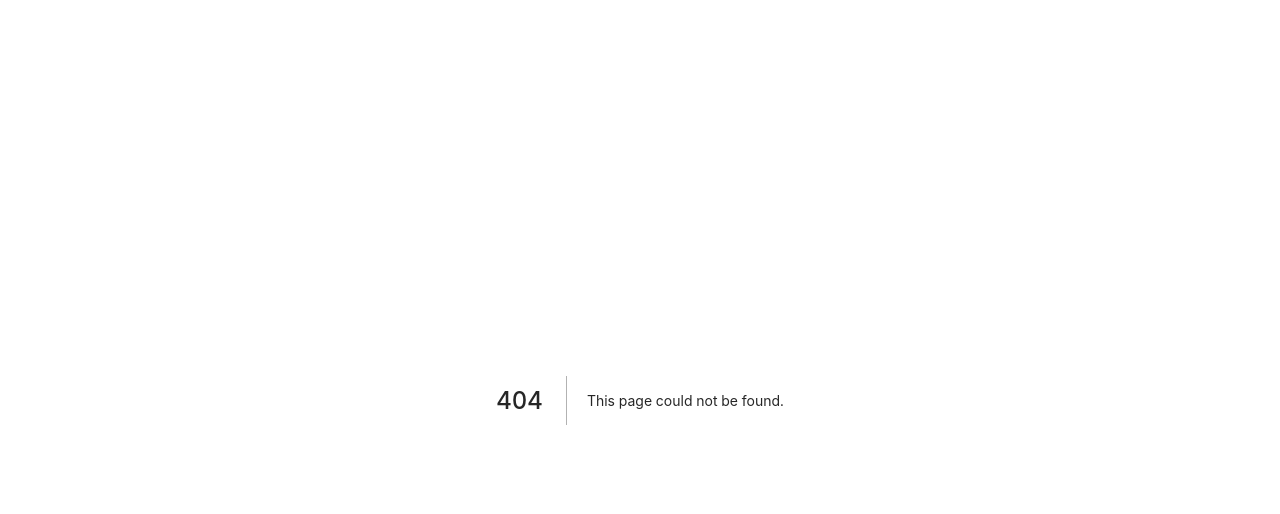
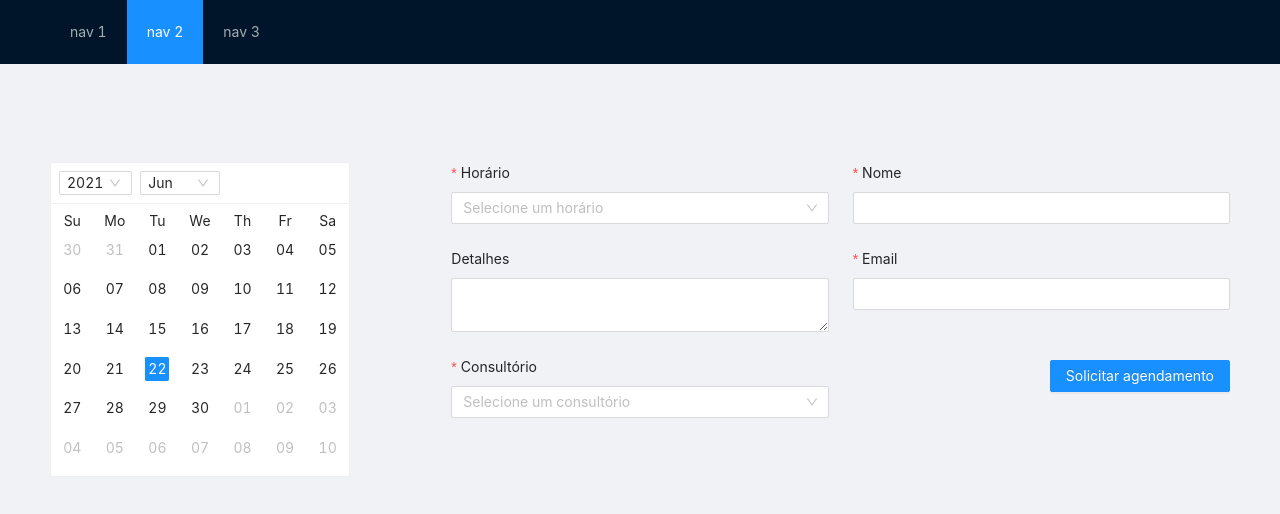
Before and after one commit to eulincon/sched, a Next.js app in the folder frontend/: page /agendar_consulta in a window 1280 px wide. Before the commit this address had no page. Shown: the top 514 px of the page. Built offline with nearby package versions, Linux system fonts and the light colour scheme.

Commit message:
Iniciando agendamento consulta

```diff
--- /dev/null
+++ b/frontend/src/components/LayoutHeader.tsx
@@ -0,0 +1,19 @@
+import Layout, { Content } from 'antd/lib/layout/layout'
+import React from 'react'
+import Header from '../components/Header'
+
+export default function LayoutHeader({ children }) {
+  return (
+    <Layout style={{ height: '100vh' }}>
+      <Header />
+      <Content
+        style={{
+          padding: '50px 50px',
+          marginTop: '3rem',
+        }}
+      >
+        {children}
+      </Content>
+    </Layout>
+  )
+}
--- a/frontend/src/pages/adm/agenda.tsx
+++ b/frontend/src/pages/adm/agenda.tsx
@@ -1,6 +1,6 @@
 import React from 'react'
 import ConsultasAgendadas from '../../components/ConsultasAgendadas'
-import MainLayout from '../../components/MainLayout'
+import LayoutMain from '../../components/LayoutMain'
 
 export default function Agenda() {
   // <MainLayout>
@@ -8,4 +8,4 @@ export default function Agenda() {
   // </MainLayout>
 }
 
-Agenda.getLayout = (page) => <MainLayout>{page}</MainLayout>
+Agenda.getLayout = (page) => <LayoutMain>{page}</LayoutMain>
--- a/frontend/src/pages/adm/consultorios.tsx
+++ b/frontend/src/pages/adm/consultorios.tsx
@@ -1,8 +1,8 @@
 import { GetServerSideProps } from 'next'
 import Error from 'next/error'
 import React from 'react'
+import LayoutMain from '../../components/LayoutMain'
 import ListConsultorios from '../../components/ListConsultórios'
-import MainLayout from '../../components/MainLayout'
 import api from '../../services/api'
 
 export default function Consultorios({ data, errorCode }) {
@@ -14,7 +14,7 @@ export default function Consultorios({ data, errorCode }) {
   // </MainLayout>
 }
 
-Consultorios.getLayout = (page) => <MainLayout>{page}</MainLayout>
+Consultorios.getLayout = (page) => <LayoutMain>{page}</LayoutMain>
 
 export const getServerSideProps: GetServerSideProps = async (context) => {
   try {
--- a/frontend/src/pages/adm/index.tsx
+++ b/frontend/src/pages/adm/index.tsx
@@ -1,5 +1,9 @@
 import React from 'react'
 
 export default function index() {
-  return <div>Teste</div>
+  return (
+    <>
+      <div>Teste</div>
+    </>
+  )
 }
--- a/frontend/src/pages/adm/secretarias.tsx
+++ b/frontend/src/pages/adm/secretarias.tsx
@@ -1,8 +1,8 @@
 import { GetServerSideProps } from 'next'
 import Error from 'next/error'
 import React from 'react'
+import LayoutMain from '../../components/LayoutMain'
 import ListSecretarias from '../../components/ListSecretarias'
-import MainLayout from '../../components/MainLayout'
 import api from '../../services/api'
 
 export default function Secretarias({ data, errorCode }) {
@@ -12,7 +12,7 @@ export default function Secretarias({ data, errorCode }) {
   return <ListSecretarias secretarias={data} />
 }
 
-Secretarias.getLayout = (page) => <MainLayout>{page}</MainLayout>
+Secretarias.getLayout = (page) => <LayoutMain>{page}</LayoutMain>
 
 export const getServerSideProps: GetServerSideProps = async (context) => {
   try {
--- /dev/null
+++ b/frontend/src/pages/agendar_consulta.tsx
@@ -0,0 +1,229 @@
+import { Button, Calendar, Col, Form, Input, Row, Select } from 'antd'
+import React, { useEffect, useState } from 'react'
+import styled from 'styled-components'
+import LayoutHeader from '../components/LayoutHeader'
+import ClinicModel from '../utils/ClinicModel'
+
+const { Option } = Select
+
+const CalendarStyled = styled(Calendar)`
+  width: 300px;
+  border: 1px solid #f0f0f0;
+  border-radius: 2px;
+`
+
+const layout = {
+  labelCol: { span: 16 },
+  wrapperCol: { span: 24 },
+}
+
+export default function AgendarConsulta() {
+  const [form] = Form.useForm()
+  const [clinics, setClinics] = useState<ClinicModel[]>([])
+  const [selectedClinic, setSelectedClinic] = useState('')
+
+  const getClinics = async () => {
+    // const { data } = await api.get('/consultorios')
+    const data = [
+      { id: 1, name: 'Consultório A', address: 'Rua X', active: true, key: 1 },
+      { id: 2, name: 'Consultório B', address: 'Rua Z', active: true, key: 2 },
+    ]
+    setClinics(data)
+  }
+
+  useEffect(() => {
+    getClinics()
+  }, [])
+
+  const onSelect = (value) => {
+    console.log(value.format('YYYY-MM-DD'))
+  }
+  function onPanelChange(value, mode) {
+    // console.log(value, mode)
+  }
+
+  const onFinish = (values: any) => {
+    console.log(values)
+  }
+
+  return (
+    <Form
+      layout="vertical"
+      // style={{ backgroundColor: 'grey' }}
+      form={form}
+      name="control-hooks"
+      onFinish={onFinish}
+    >
+      <Row gutter={24}>
+        <Col span={8}>
+          <Form.Item>
+            <div className="site-calendar-customize-header-wrapper">
+              <CalendarStyled
+                onSelect={(e) => onSelect(e)}
+                fullscreen={false}
+                headerRender={({ value, type, onChange, onTypeChange }) => {
+                  const start = 0
+                  const end = 12
+                  const monthOptions = []
+
+                  // const current = value.clone()
+                  // const localeData = value.localeData()
+                  const months = [
+                    'Jan',
+                    'Fev',
+                    'Mar',
+                    'Abr',
+                    'Mai',
+                    'Jun',
+                    'Jul',
+                    'Ago',
+                    'Set',
+                    'Out',
+                    'Nov',
+                    'Dez',
+                  ]
+                  // for (let i = 0; i < 12; i++) {
+                  //   current.month(i)
+                  //   months.push(localeData.monthsShort(current))
+                  // }
+
+                  for (let index = start; index < end; index++) {
+                    monthOptions.push(
+                      <Select.Option
+                        value={`${index}`}
+                        className="month-item"
+                        key={`${index}`}
+                      >
+                        {months[index]}
+                      </Select.Option>
+                    )
+                  }
+                  const month = value.month()
+
+                  const year = value.year()
+                  const actualYear = new Date().getFullYear()
+                  const options = []
+                  for (let i = actualYear; i < actualYear + 2; i += 1) {
+                    options.push(
+                      <Select.Option key={i} value={i} className="year-item">
+                        {i}
+                      </Select.Option>
+                    )
+                  }
+                  return (
+                    <div style={{ padding: 8 }}>
+                      <Row gutter={8}>
+                        {/* <Col>
+                  <Radio.Group
+                    size="small"
+                    onChange={(e) => onTypeChange(e.target.value)}
+                    value={type}
+                  >
+                    <Radio.Button value="month">Mês</Radio.Button>
+                    <Radio.Button value="year">Ano</Radio.Button>
+                  </Radio.Group>
+                </Col> */}
+                        <Col>
+                          <Select
+                            size="small"
+                            dropdownMatchSelectWidth={false}
+                            className="my-year-select"
+                            onChange={(newYear) => {
+                              const now = value.clone().year(parseInt(newYear))
+                              onChange(now)
+                            }}
+                            value={String(year)}
+                          >
+                            {options}
+                          </Select>
+                        </Col>
+                        <Col>
+                          <Select
+                            size="small"
+                            style={{ width: '5rem' }}
+                            dropdownMatchSelectWidth={false}
+                            value={String(month)}
+                            onChange={(selectedMonth) => {
+                              const newValue = value.clone()
+                              newValue.month(parseInt(selectedMonth, 10))
+                              onChange(newValue)
+                            }}
+                          >
+                            {monthOptions}
+                          </Select>
+                        </Col>
+                      </Row>
+                    </div>
+                  )
+                }}
+                onPanelChange={onPanelChange}
+              />
+            </div>
+          </Form.Item>
+        </Col>
+        <Col span={8}>
+          <Form.Item
+            name="horario"
+            label="Horário"
+            rules={[{ required: true }]}
+            // style={{ width: 300, margin: '0 10px' }}
+          >
+            <Select placeholder="Selecione um horário">
+              <Option value="male">08:00</Option>
+              <Option value="female">13:00</Option>
+              <Option value="other">16:00</Option>
+            </Select>
+          </Form.Item>
+          <Form.Item name="deatils" label="Detalhes">
+            <Input.TextArea />
+          </Form.Item>
+          <Form.Item
+            name="clinicId"
+            label="Consultório"
+            rules={[
+              {
+                required: true,
+                message: 'Por favor, selecione um consultório',
+              },
+            ]}
+          >
+            <Select
+              placeholder="Selecione um consultório"
+              onChange={(e) => setSelectedClinic(e.toString())}
+            >
+              {clinics.map((clinic) => (
+                <Option key={clinic.id} value={clinic.id}>
+                  {clinic.name}
+                </Option>
+              ))}
+            </Select>
+          </Form.Item>
+          {selectedClinic &&
+            `Endereço: ${
+              clinics.filter((e) => e.id.toString() == selectedClinic)[0]
+                .address
+            }`}
+        </Col>
+        <Col span={8}>
+          <Form.Item name="name" label="Nome" rules={[{ required: true }]}>
+            <Input />
+          </Form.Item>
+          <Form.Item name="email" label="Email" rules={[{ required: true }]}>
+            <Input />
+          </Form.Item>
+          <Form.Item
+            style={{
+              marginTop: 50,
+            }}
+          >
+            <Button type="primary" htmlType="submit" style={{ float: 'right' }}>
+              Solicitar agendamento
+            </Button>
+          </Form.Item>
+        </Col>
+      </Row>
+    </Form>
+  )
+}
+
+AgendarConsulta.getLayout = (page) => <LayoutHeader>{page}</LayoutHeader>
```
Also changed, not shown: frontend/src/pages/index.tsx (+4 -14 lines), frontend/src/components/LayoutMain.tsx (renamed from frontend/src/components/MainLayout.tsx).
